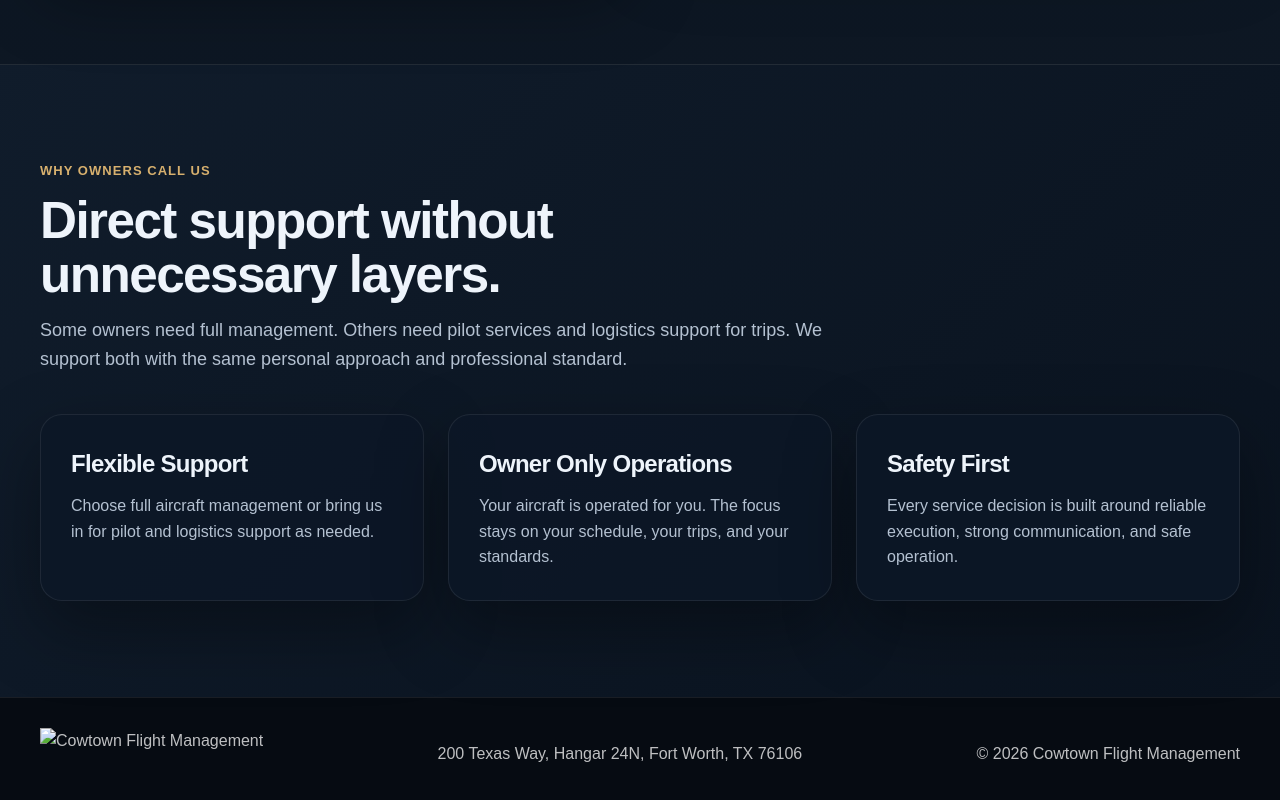
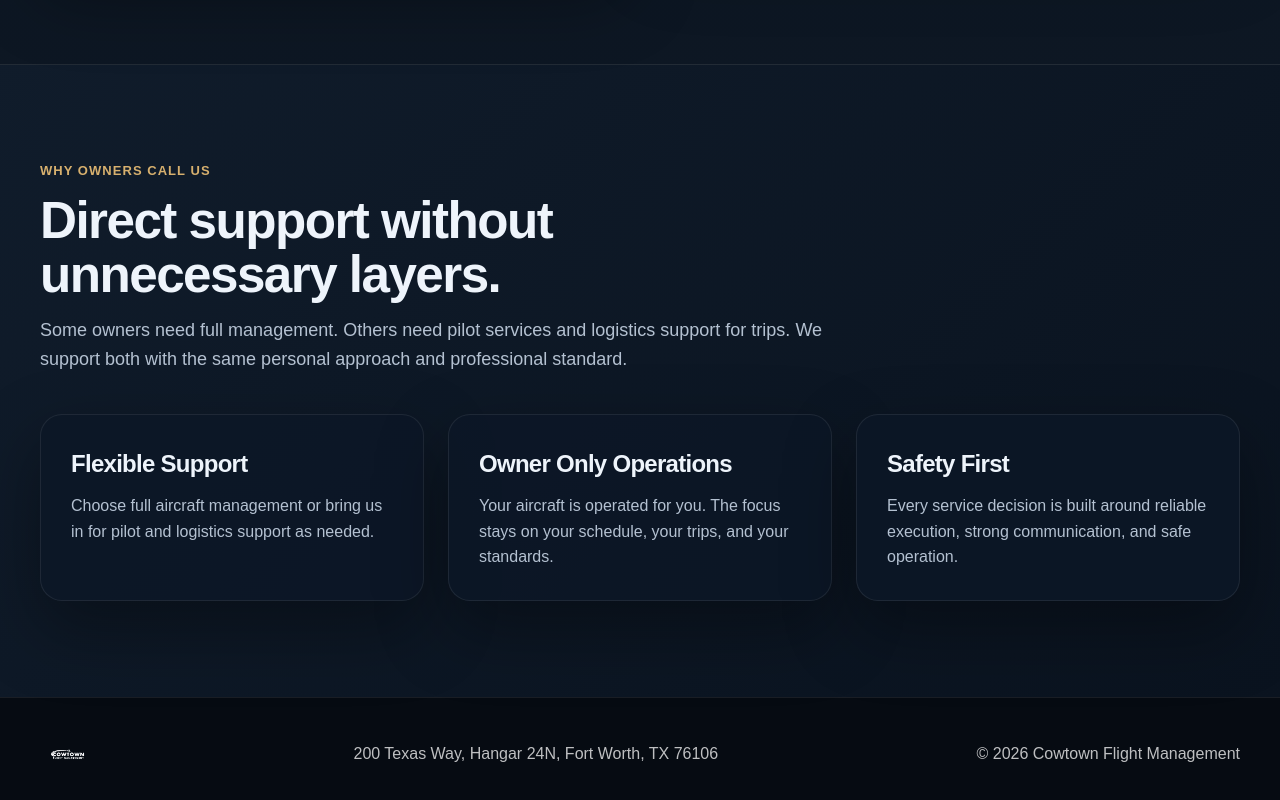
Before and after one commit to joshpolson-glitch/cowtown-flight-management, a plain HTML site: page index.html in a window 1280 px wide. Shown: the part 2685-3485 px from the top of the page. Drawn offline with Linux system fonts and the light colour scheme.

Commit message:
Update index.html

```diff
--- a/index.html
+++ b/index.html
@@ -127,7 +127,7 @@
 </main>
 <footer class="footer">
   <div class="container footer-row">
-    <img src="images/logo-white.png" alt="Cowtown Flight Management">
+    <img src="logo-white.png" alt="Cowtown Flight Management">
     <div>200 Texas Way, Hangar 24N, Fort Worth, TX 76106</div>
     <div>© 2026 Cowtown Flight Management</div>
   </div>
```
